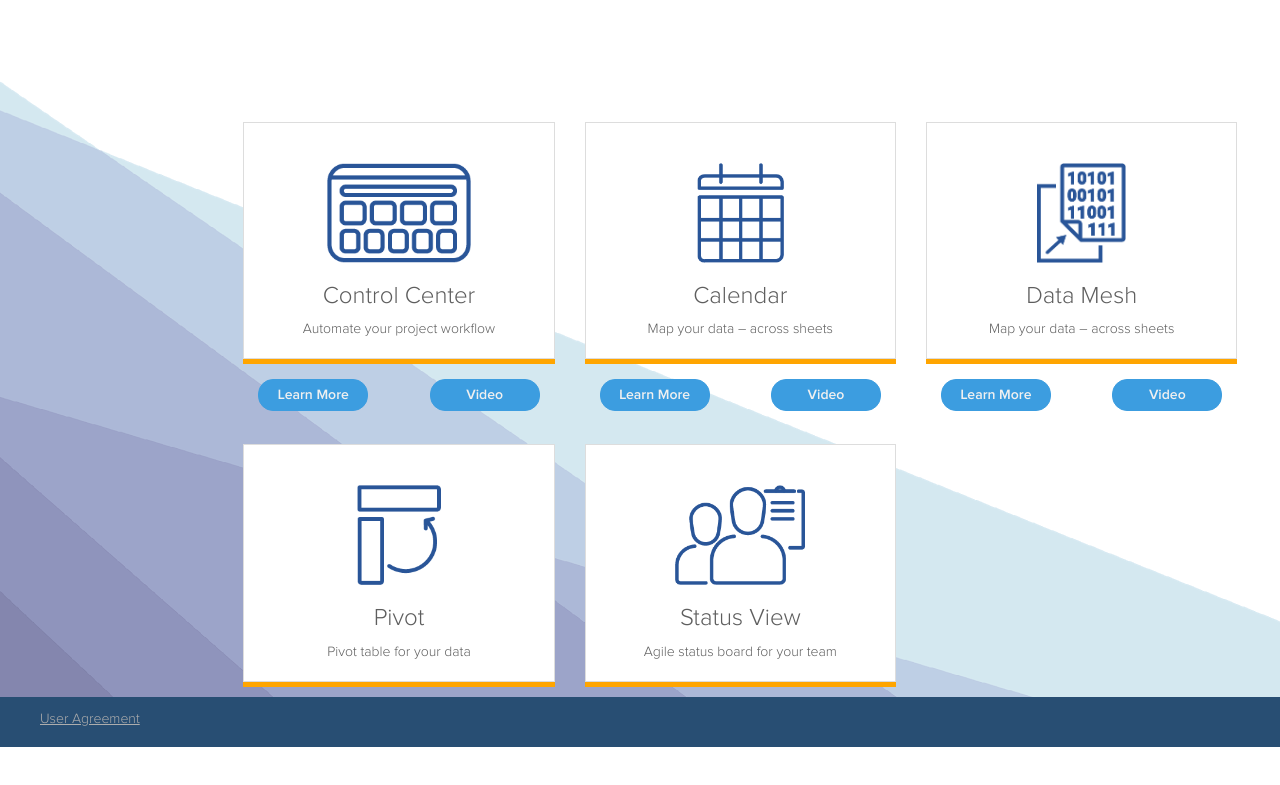
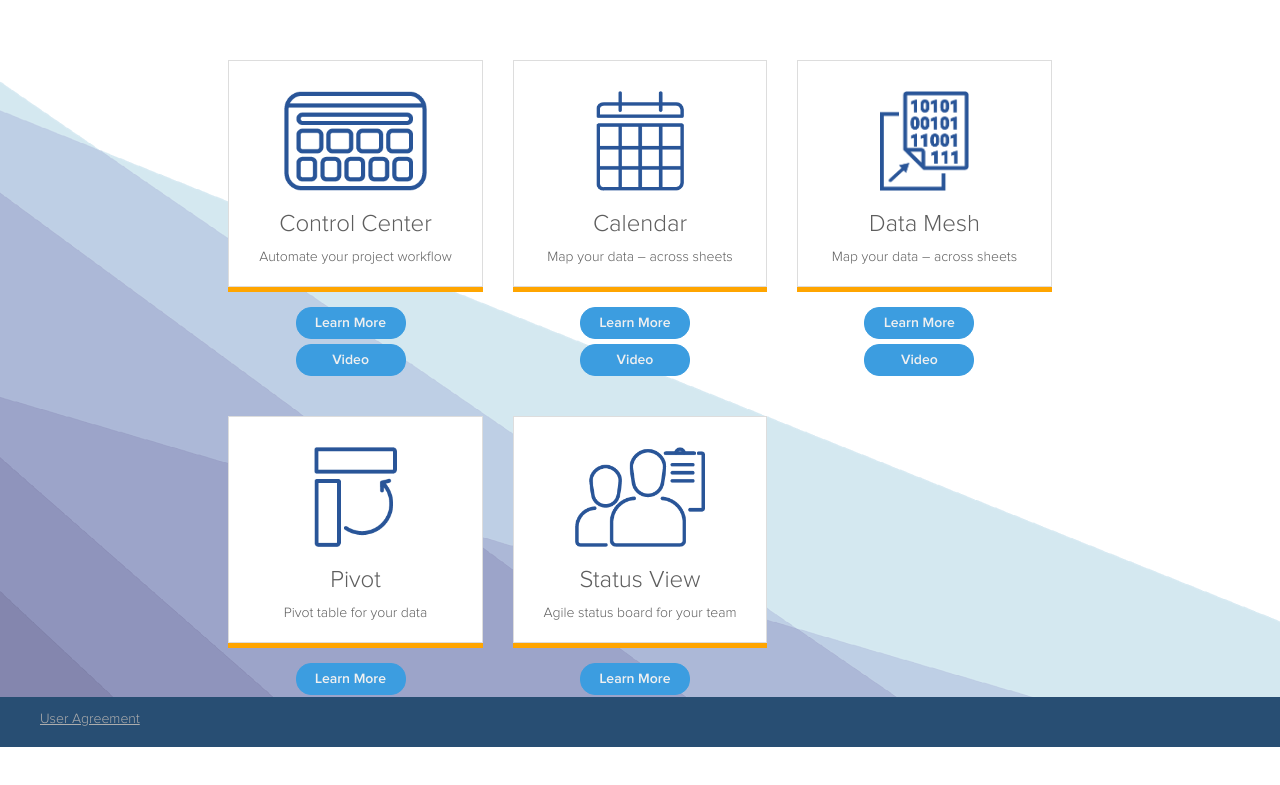
Before and after one commit to vidalab/smartsheet_apps_page, a plain HTML site: page index.html in a window 1280 px wide. Shown: the part 53-838 px from the top of the page. After the commit the page ends 800 px from the top, so only its background shows below. Drawn offline with Linux system fonts and the light colour scheme.

Commit message:
Adjust spacing and layout for resize

```diff
--- a/application.css
+++ b/application.css
@@ -18,13 +18,13 @@
   border: none;
   background: transparent;
   padding: 0;
-  margin-bottom: 50px;
+  margin-bottom: 20px;
 }
 
 .thumbnail .caption {
   background: white;
   border: 1px solid #ddd;
-  padding-top: 40px;
+  padding-top: 30px;
 }
 
 .thumbnail .buttons-bar {
@@ -39,6 +39,8 @@
   padding: 5px 10px;
   font-weight: bold;
   min-width: 110px;
+  margin-bottom: 5px;
+  margin-right: 10px;
 }
 
 .thumbnail a > img.app-icon {
--- a/index.html
+++ b/index.html
@@ -16,10 +16,9 @@
 <script src="./jquery.js" data-turbolinks-track="true"></script>
 </head><body class="login-false" role="document"><div class="navbar navbar-default navbar-fixed-top nav-header"><div class="container-fluid"><div class="navbar"><a class="navbar-brand">
 <img src="./logo.png" alt="Logo"></a><div class="hidden-mobile" id="app-name">Smartsheet Apps</div></div></div></div><div aria-hidden="true" aria-labelledby="infoModalLabel" class="modal" data-backdrop="static" id="info-modal" role="dialog"><div class="modal-dialog modal-sm"><div class="modal-content"><div class="modal-header"><h5>Program Information<button aria-label="Close" class="close" data-dismiss="modal" type="button"><span aria-hidden="true">×</span></button></h5></div><div class="modal-body"><div class="content"><div id="app-description"></div><h3>Support</h3><p>Please contact the following person(s) for suppport:</p><ul class="pmo-leads"></ul><p>Thank you.</p><div class="spacer-20"></div></div></div></div></div></div>
-<div id="marketing"><div class="container-fluid" style="height: 100%;"><div class="row" style="height: 100%; padding-top: 10%;"><div class="col-md-offset-2 col-xs-8 text-center"><div class="title"></div>
+<div id="marketing"><div class="container-fluid" style="height: 100%;"><div class="row" style="height: 100%; padding-top: 5%; overflow-y: auto"><div class="col-md-offset-2 col-xs-8 text-center"><div class="title"></div>
 
 
-<div class="container-fluid">
 <div class="row">
   <div class="col-md-4">
     <div class="thumbnail">
@@ -31,8 +30,8 @@
         <p>Automate your project workflow</p>
       </div>
       <div class='buttons-bar'>
-          <a href="https://www.smartsheet.com/control-center" class="btn btn-primary pull-left" role="button" target="_blank">Learn More</a>
-          <a href="http://www.youtube.com/watch?v=zkCCO3K7RWw" class="btn btn-primary pull-right" role="button" target="_blank">Video</a>
+        <a href="https://www.smartsheet.com/control-center" class="btn btn-primary" role="button" target="_blank">Learn More</a>
+        <a href="http://www.youtube.com/watch?v=zkCCO3K7RWw" class="btn btn-primary" role="button" target="_blank">Video</a>
       </div>
     </div>
   </div>
@@ -47,8 +46,8 @@
         <p>Map your data – across sheets</p>
       </div>
       <div class='buttons-bar'>
-          <a href="https://www.smartsheet.com/sites/default/files/calendar-app-datasheet.pdf" class="btn btn-primary pull-left" role="button" target="_blank">Learn More</a>
-          <a href="https://www.smartsheet.com/videos/create-dynamic-calendar" class="btn btn-primary pull-right" role="button" target="_blank">Video</a>
+        <a href="https://www.smartsheet.com/sites/default/files/calendar-app-datasheet.pdf" class="btn btn-primary" role="button" target="_blank">Learn More</a>
+        <a href="https://www.smartsheet.com/videos/create-dynamic-calendar" class="btn btn-primary" role="button" target="_blank">Video</a>
       </div>
     </div>
   </div>
@@ -63,8 +62,8 @@
         <p>Map your data – across sheets</p>
       </div>
       <div class='buttons-bar'>
-          <a href="https://d2myx53yhj7u4b.cloudfront.net/sites/default/files/datamesh-datasheet.pdf" class="btn btn-primary pull-left" role="button" target="_blank">Learn More</a>
-          <a href="#" class="btn btn-primary pull-right" role="button" target="_blank">Video</a>
+        <a href="https://d2myx53yhj7u4b.cloudfront.net/sites/default/files/datamesh-datasheet.pdf" class="btn btn-primary" role="button" target="_blank">Learn More</a>
+        <a href="#" class="btn btn-primary" role="button" target="_blank">Video</a>
       </div>
     </div>
   </div>
@@ -96,14 +95,13 @@
         <p>Agile status board for your team</p>
       </div>
       <div class='buttons-bar'>
-          <a href="https://d2myx53yhj7u4b.cloudfront.net/sites/default/files/status-view-datasheet.pdf" class="btn btn-primary pull-left" role="button" target="_blank">Learn More</a>
-          <a href="https://www.smartsheet.com/videos/work-smart-manage-requests-track-tickets" class="btn btn-primary pull-right" role="button" target="_blank">Video</a>
+        <a href="https://d2myx53yhj7u4b.cloudfront.net/sites/default/files/status-view-datasheet.pdf" class="btn btn-primary" role="button" target="_blank">Learn More</a>
+        <a href="https://www.smartsheet.com/videos/work-smart-manage-requests-track-tickets" class="btn btn-primary" role="button" target="_blank">Video</a>
       </div>
     </div>
   </div>
   <div class="col-md-4"></div>
 </div>
-</div>
 
 
 <div class="spacer-20"></div><p class="error-message"></p></div></div></div><div class="page-footer"><a href="https://www.smartsheet.com/user-agreement" target="_blank">User Agreement</a></div></div>
```
Lines whose indentation alone changed are shown as unchanged.
